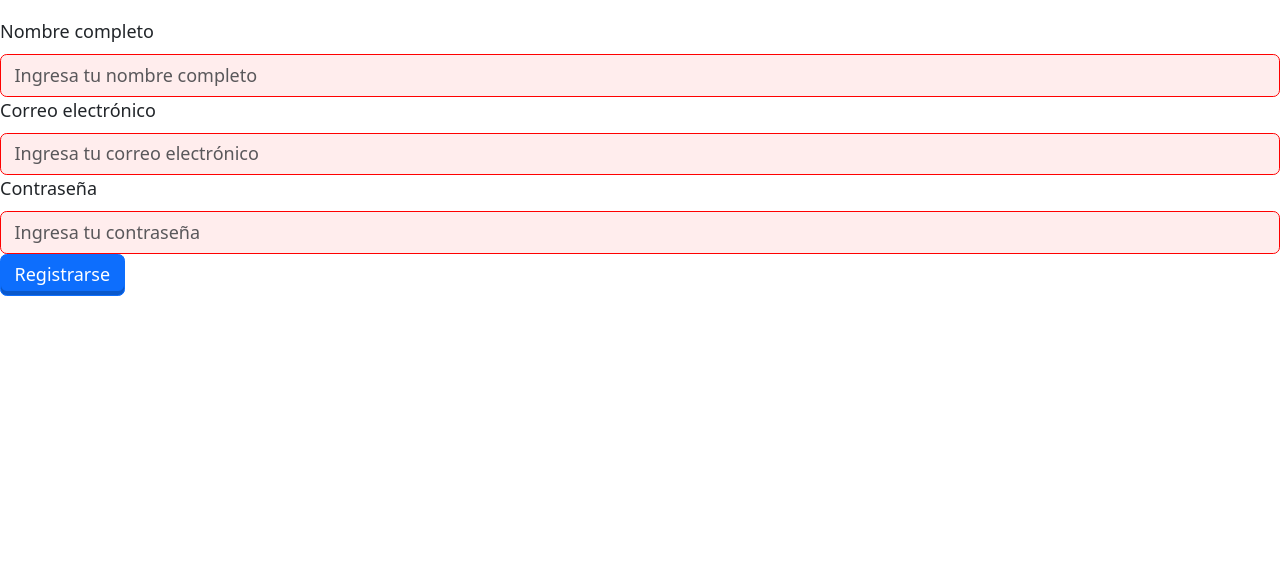
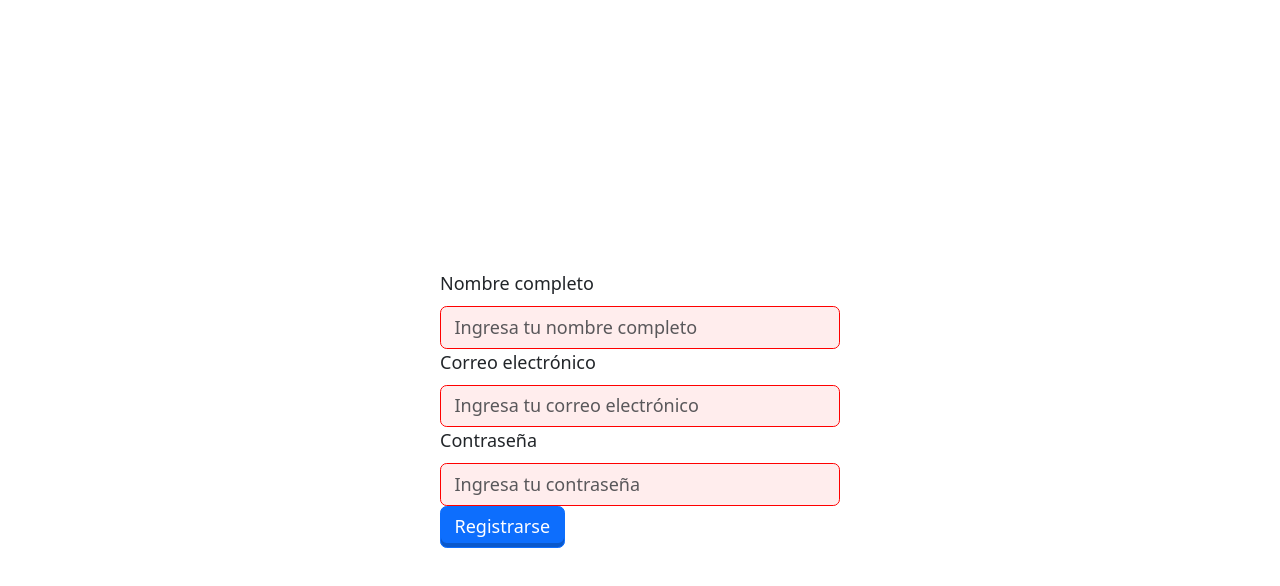
Before and after one commit to jalvarez-2021317/Gestor-De-Hoteles-IN6BV-FrontEnd, a React (Vite) app: page /register in a window 1280 px wide. Shown: the top 586 px of the page. Built offline with nearby package versions, Linux system fonts and the light colour scheme.

Commit message:
Arreglos y ajustes

```diff
--- a/package.json
+++ b/package.json
@@ -17,7 +17,7 @@
     "react-bootstrap": "^2.7.4",
     "react-dom": "^18.2.0",
     "react-router": "5.2.0",
-    "react-router-dom": "^6.11.1",
+    "react-router-dom": "^6.11.2",
     "sweetalert2": "^11.7.5"
   },
   "devDependencies": {
--- a/src/components/Navbar/NavBarLogin.jsx
+++ b/src/components/Navbar/NavBarLogin.jsx
@@ -1,21 +1,20 @@
-import { Fragment } from "react"
-import Logo from '../../img/Logo.png';
-import '../../login.css';
-import { useNavigate } from "react-router-dom";
+import React, { Fragment } from "react";
+import Logo from "../../img/Logo.png";
+import "../../login.css";
+import { Link, useNavigate } from "react-router-dom";
+import RegisterForm from "../Register";
 
 export const NavBarLogin = () => {
-
   const navigate = useNavigate();
 
   const handleSubmit = () => {
-        console.log('Al login')
-        navigate('/login');
-    }
+    console.log("Al login");
+    navigate("/login");
+  };
 
   return (
-
     <Fragment>
-         <header className='bg-warning'>
+      <header className="bg-warning">
         <nav className="container-xxl bd-gutter flex-wrap flex-lg-nowrap navbar navbar-expand-lg bg-warning p-2" id="menu">
           <div className="container-fluid">
             <a className="navbar-brand " href="#">
@@ -24,34 +23,58 @@ export const NavBarLogin = () => {
               <span className="fs-5 fw-bolder">Amanecer</span>
             </a>
 
-                        <button className="navbar-toggler" type="button" data-bs-toggle="collapse" data-bs-target="#navbarNav" aria-controls="navbarNav" aria-expanded="false" aria-label="Toggle navigation">
+            <button
+              className="navbar-toggler"
+              type="button"
+              data-bs-toggle="collapse"
+              data-bs-target="#navbarNav"
+              aria-controls="navbarNav"
+              aria-expanded="false"
+              aria-label="Toggle navigation"
+            >
               <span className="navbar-toggler-icon"></span>
             </button>
 
             <div className="collapse navbar-collapse" id="navbarNavDropdown">
               <ul className="navbar-nav">
-                                <li className="nav-item col-6 col-lg-auto">
-                                </li>
+                <li className="nav-item col-6 col-lg-auto"></li>
               </ul>
-
 
               <ul className="navbar-nav flex-row flex-wrap ms-md-auto">
                 <li className="nav-item py-1 col-12 col-lg-auto">
                   <div className="vr d-none d-lg-flex h-100 mx-lg-2 text-black"></div>
                   <hr className="d-lg-none text-black-50" />
                 </li>
-                                <button onClick={ handleSubmit } className="btn-primary" role="button"> Login </button>
+                <button onClick={handleSubmit} className="btn-primary" role="button">
+                  Login
+                </button>
                 <div className="px-2">
-                                    <button className="btn-register" href="#" role="button"> Registro </button>
+                  <button className="btn-register" role="button">
+                    <Link to="/register" className="btn-register" role="button">
+                      Registro
+                    </Link>
+                  </button>
+                  <button className="btn-primary" role="button">
+                    <Link to="/user" className="btn-primary" role="button">
+                      User
+                    </Link>
+                  </button>
+                  <button className="btn-primary" role="button">
+                    <Link to="/adminH" className="btn-primary" role="button">
+                      AdminH
+                    </Link>
+                  </button>
+                  <button className="btn-primary" role="button">
+                    <Link to="/Admin" className="btn-primary" role="button">
+                      Admin
+                    </Link>
+                  </button>
                 </div>
               </ul>
-
             </div>
-
           </div>
         </nav>
       </header>
     </Fragment>
-
-  )
-}
+  );
+};
--- a/src/components/Register.jsx
+++ b/src/components/Register.jsx
@@ -1,6 +1,8 @@
 import React, { useState } from "react";
 import { Form, Button } from "react-bootstrap";
+import { useNavigate } from "react-router-dom";
 import { apiRegister } from "../api/RegisterApi";
+import "../css/Register.css";
 
 const RegisterForm = () => {
   const [formData, setFormData] = useState({
@@ -9,15 +11,18 @@ const RegisterForm = () => {
     password: "",
   });
 
+  const navigate = useNavigate();
+
   const handleSubmit = async (event) => {
     event.preventDefault();
     try {
       const response = await apiRegister(
         formData.nombre,
         formData.correo,
-        formData.password,
+        formData.password
       );
       console.log(response); // Maneja la respuesta del servidor según sea necesario
+      navigate("/");
     } catch (error) {
       console.error(error);
     }
@@ -32,6 +37,8 @@ const RegisterForm = () => {
   };
 
   return (
+    <div className="container">
+      <div className="register-form">
         <Form onSubmit={handleSubmit}>
           <Form.Group controlId="nombre">
             <Form.Label>Nombre completo</Form.Label>
@@ -70,6 +77,8 @@ const RegisterForm = () => {
             Registrarse
           </Button>
         </Form>
+      </div>
+    </div>
   );
 };
 
--- /dev/null
+++ b/src/css/Register.css
@@ -0,0 +1,10 @@
+.container {
+    display: flex;
+    justify-content: center;
+    align-items: center;
+    height: 100vh;
+  }
+
+  .register-form {
+    width: 400px;
+  }
--- a/src/main.jsx
+++ b/src/main.jsx
@@ -13,6 +13,7 @@ import Reservations from './components/Reservaciones.jsx';
 import ReservationsComponent from './AdminHotel/BuscadorReseras.jsx';
 import UserReservation from './AdminHotel/BuscadorReseras.jsx';
 import { PageUsuario } from './pages/Usuario/PageUsuario.jsx';
+import { PageSuperAd } from './pages/SuperAdmin/PageSuperAd.jsx';
 
 const router = createBrowserRouter([
   {
@@ -36,17 +37,22 @@ const router = createBrowserRouter([
         path: '/resv',
         element:<UserReservation/>
       }
+      ,
+      {
+        path: '/user',
+        element:<PageUsuario/>
+      }
+      ,
+      {
+        path: '/adminH',
+        element:<UserReservation/>
+      }
+      ,
+      {
+        path: '/Admin',
+        element:<PageSuperAd/>
+      }
     ]
-  },
-  {
-    path: "/hoteles",
-    element: <PageUsuario/>,
-    errorElement: <ErrorPage />,
-  },
-  {
-    path: "/UserPanel",
-    element: <UserProfile/>,
-    errorElement: <ErrorPage />,
   },
 ]);
 
--- a/src/pages/SuperAdmin/PageSuperAd.jsx
+++ b/src/pages/SuperAdmin/PageSuperAd.jsx
@@ -1,10 +1,16 @@
 import { Fragment } from "react"
+import { AgregarHotel } from "../../components/AgregarHotel"
+import { TableHotel } from "../../components/TableHotel"
 
 
 export const PageSuperAd = () => {
   return (
    <Fragment>
-    Page Super Admin
+    <div>
+    <AgregarHotel/>
+    <TableHotel/>
+    </div>
+
    </Fragment>
   )
 }
--- a/src/pages/Usuario/PageUsuario.jsx
+++ b/src/pages/Usuario/PageUsuario.jsx
@@ -1,14 +1,16 @@
 import { Fragment } from "react"
 import { NavBar } from "../../components/NavBar"
 import { HotelCard } from "../../components/Card/HotelCard"
+import Reservations from "../../components/Reservaciones"
 
 export const PageUsuario = () => {
   return (
 
     <Fragment>
-
+      <div>
       <NavBar />
-
+      <Reservations/>
+      </div>
 
     <HotelCard />
 
```
Also changed, not shown: src/pages/Admin/PageAdmin.jsx (+2 -5 lines), 1 other file (tests, documents, lock files or other folders). Lines whose indentation alone changed are shown as unchanged.
